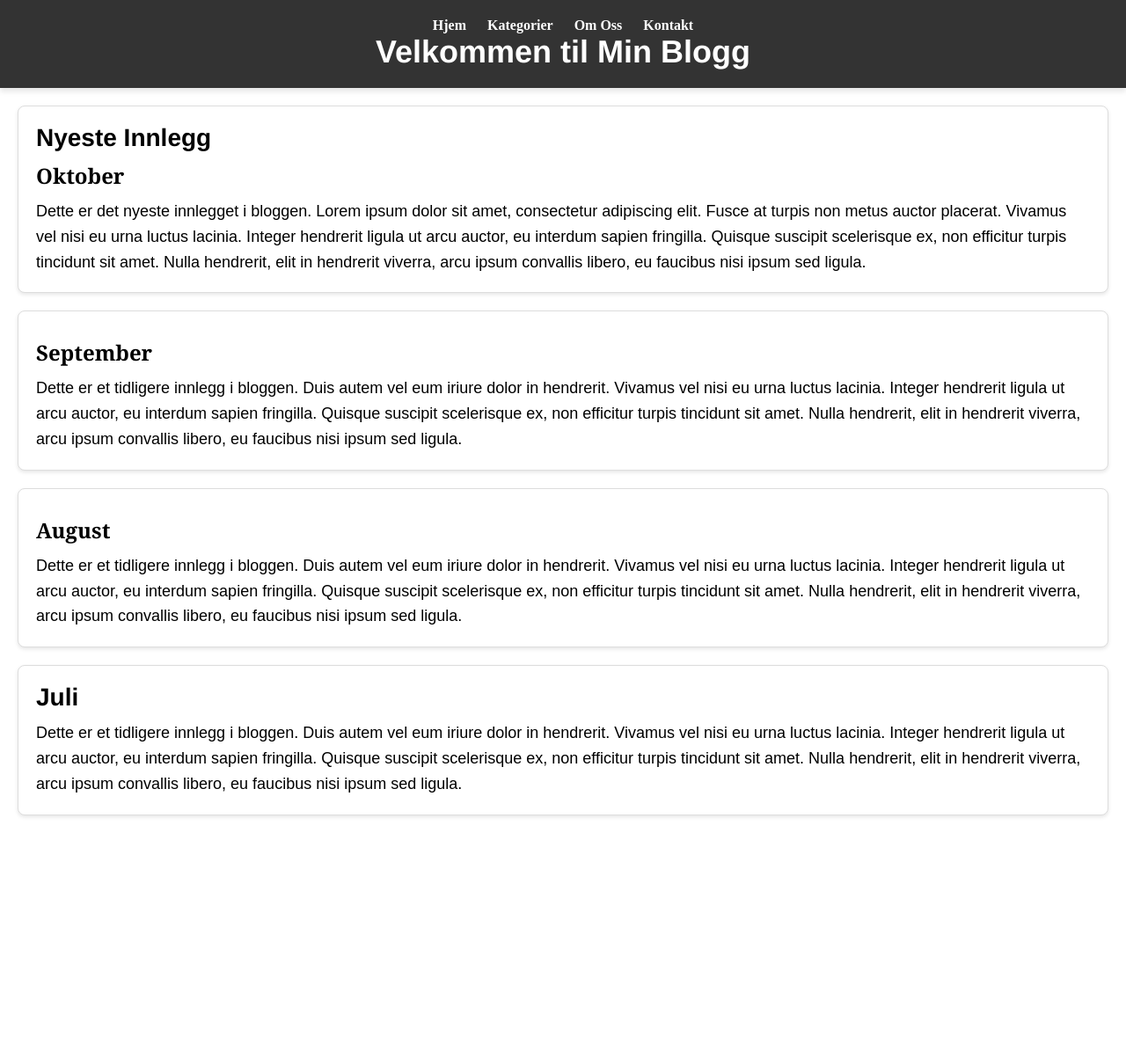
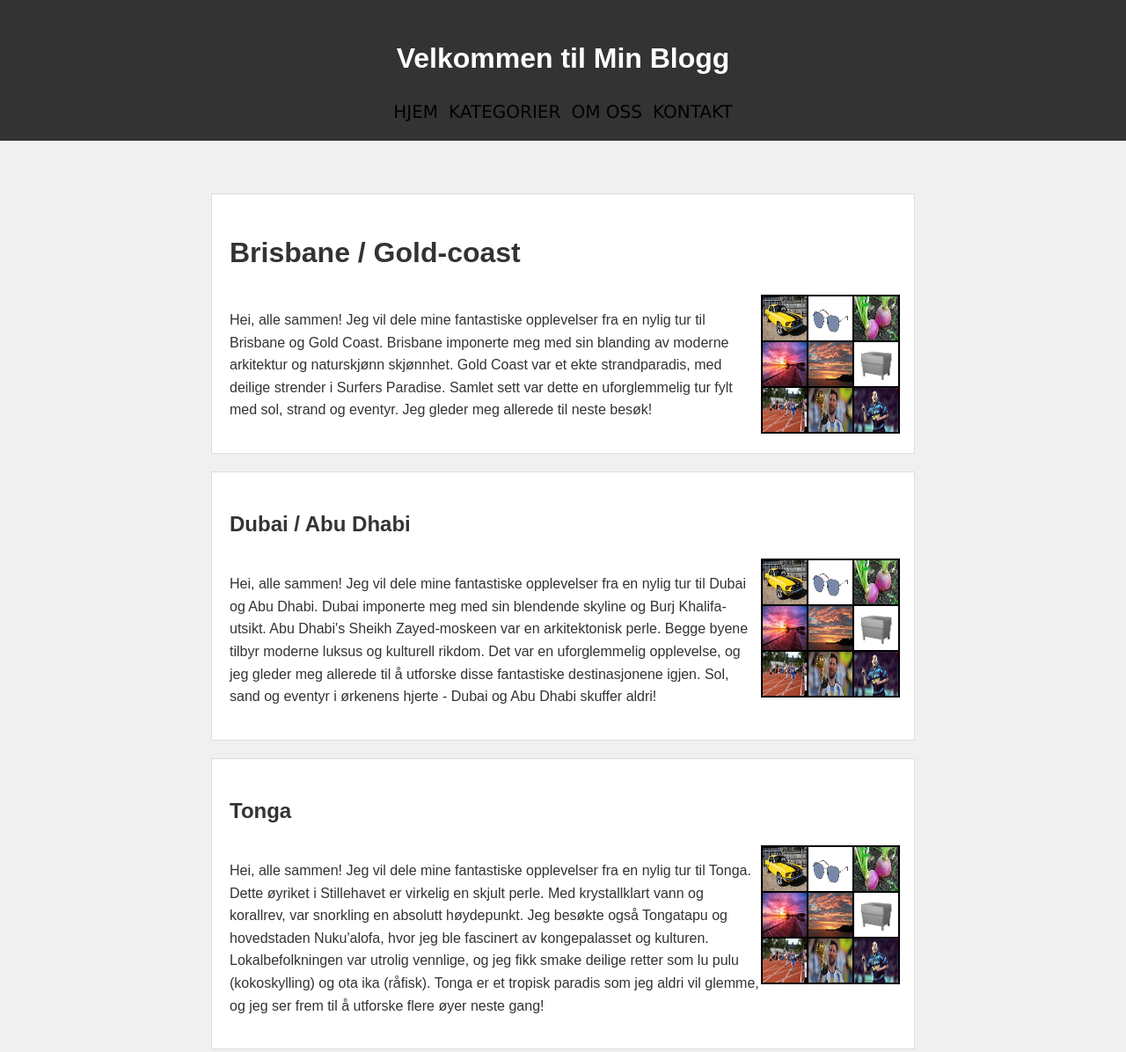
Before and after one commit to 1IMA-1IMB/kpsander.github.io, a plain HTML site: page docs/index.html in a window 1280 px wide. Shown: the top 1196 px of the page at 88% size. Before the commit the page ends 947 px from the top, so only its background shows below. Drawn offline with Linux system fonts and the light colour scheme; a web font is replaced by a local one.

Commit message:
mediaquery
blogg er tøft da

```diff
--- a/docs/CSS/style.css
+++ b/docs/CSS/style.css
@@ -1,106 +1,114 @@
-/* Default styles for all screen sizes */
-header {
+body, ul, li {
+    margin: 0;
+    padding: 0;
+  }
+
+  body {
+    font-family: Arial, sans-serif;
+    background-color: #f0f0f0;
+    color: #333;
+    line-height: 1.6;
+    position: relative;
+    margin-top: 200px;
+  }
+
+  .header {
     background-color: #333;
     color: #fff;
+    padding: 20px;
     text-align: center;
-    padding: 20px;
-    box-shadow: 0 4px 6px rgba(0, 0, 0, 0.1);
+    position: fixed;
+    top: 0;
+    right: 0;
+    left: 0;
   }
 
-h1 {
-    font-family: 'Helvetica Neue', sans-serif;
-    font-size: 36px;
+  .button-row{
+    display: flex;
+    justify-content: center;
+    flex-direction: row;
   }
 
-nav ul {
-    list-style-type: none;
+  .header-row-buttons{
+    transition: color 0.3s, text-shadow 0.3s, font 0.3s;
+    border: none;
+    background: none;
+    font-size: 20px;
+    font-family:Verdana, Geneva, Tahoma, sans-serif;
+  }
+  .header-row-buttons:hover{
+    color: orange;
+    text-shadow: 2px 2px 10px pink;
+    font: bold;
+    cursor: pointer;
+  }
+  .post-content{
+    display: flex;
+    flex-direction: row;
+  }
+  .picture-collection{
+    display: grid;
+    grid-template-columns: 50px 50px 50px;
+    grid-template-rows: 50px 50px 50px;
+    grid-gap: 2px;
+  }
+  .grid-pictures{
+    height: 50px;
+    width: 50px;
+    border-color: black;
+    border-style: solid;
+    border-width: 2px;
   }
 
-nav li {
-    display: inline;
-    margin: 10px;
+  .main {
+    max-width: 800px;
+    margin: 0 auto;
+    padding: 20px;
   }
 
-nav a {
-    text-decoration: none;
-    color: #fff;
-    font-weight: bold;
-    transition: color 0.3s;
+  .posts {
+    background-color: #fff;
+    padding: 20px;
+    border: 1px solid #ddd;
+    margin-bottom: 20px;
   }
 
-nav a:hover {
-    color: #ff9900;
+  h2, h3 {
+    color: #333;
   }
 
-/* Responsive styles for smaller screens (e.g., mobile) */
-@media (max-width: 768px) {
-    header {
+  section:first-of-type h2 {
+    background-color: #333;
+    color: #fff;
     padding: 10px;
-    }
-
-    h1 {
-        font-size: 24px;
-    }
-
-    nav ul {
+    margin: -20px -20px 20px -20px;
     text-align: center;
   }
 
-    nav li {
-        display: block;
-        margin: 5px;
+  .previous-posts {
+    background-color: #fff;
+    padding: 20px;
+    border: 1px solid #ddd;
+    margin-bottom: 20px;
+  }
+
+  @media (max-width: 500px) {
+    .button-row{
+      flex-direction: column;
+    }
+    .main{
+      margin-top: 300px;
+    }
+    .posts{
+      display: flex;
+      align-items: center;
+      justify-content: center;
+      flex-direction: column;
+    }
+    .post-content{
+      display: flex;
+      flex-direction: column;
+      justify-content: center;
+      align-items: center;
     }
   }
-
-/* Additional media queries for different screen sizes can be added here */
-
-
-* {
-    margin: 0;
-    padding: 0;
-    box-sizing: border-box;
-}
-
-section {
-    margin: 20px;
-    padding: 20px;
-    border: 1px solid #ddd;
-    border-radius: 8px;
-    background-color: #fff;
-    box-shadow: 0 2px 4px rgba(0, 0, 0, 0.1);
-}
-
-
-h2 {
-    font-family: 'Helvetica Neue', sans-serif;
-    font-size: 28px;
-    margin-bottom: 10px;
-}
-
-
-h3 {
-    font-family: 'Georgia', serif;
-    font-size: 24px;
-    margin-top: 10px;
-}
-
-
-p {
-    font-family: 'Arial', sans-serif;
-    font-size: 18px;
-    line-height: 1.6;
-    margin-top: 10px;
-}
-
-
-#post-list li {
-    margin-bottom: 20px;
-}
-a {
-    text-decoration: none;
-    color: #0078d4;
-    transition: color 0.3s;
-}
-a:hover {
-    color: #0056b3;
-}
--- a/docs/index.html
+++ b/docs/index.html
@@ -5,89 +5,102 @@
     <meta name="viewport" content="width=device-width, initial-scale=1.0">
     <title>Min Blogg</title>
     <link rel="stylesheet" type="text/css" href="css/style.css">
+    <link href="https://db.onlinewebfonts.com/c/82724711928097a9b800297e88bbfeb1?family=minecraft+enchantment+Regular" rel="stylesheet">
 </head>
 <body>
-    <header>
-        <nav>
-            <ul>
-                <li><a href="#">Hjem</a></li>
-                <li><a href="#">Kategorier</a></li>
-                <li><a href="#">Om Oss</a></li>
-                <li><a href="#">Kontakt</a></li>
-            </ul>
-        </nav>
+    <div class="header">
         <h1>Velkommen til Min Blogg</h1>
-    </header>
-    <main>
-        <section id="latest-post">
-            <h2>Nyeste Innlegg</h2>
-            <article>
-                <h3>Oktober</h3>
-                <p>
-                    Dette er det nyeste innlegget i bloggen.
-                    Lorem ipsum dolor sit amet, consectetur adipiscing elit.
-                    Fusce at turpis non metus auctor placerat.
-                    Vivamus vel nisi eu urna luctus lacinia.
-                    Integer hendrerit ligula ut arcu auctor, eu interdum sapien fringilla.
-                    Quisque suscipit scelerisque ex, non efficitur turpis tincidunt sit amet.
-                    Nulla hendrerit, elit in hendrerit viverra, arcu ipsum convallis libero,
-                    eu faucibus nisi ipsum sed ligula.
+        <div class="button-row">
+            <button class="header-row-buttons">HJEM</button>
+            <button class="header-row-buttons">KATEGORIER</button>
+            <button class="header-row-buttons">OM OSS</button>
+            <button class="header-row-buttons">KONTAKT</button>
+        </div>
+    </div>
+    <div class="main">
+        <div class="posts">
+            <div class="post-title">
+                <h1>Brisbane / Gold-coast</h1>
+            </div>
+            <div class="post-content">
+                <p class="content">
+                    Hei, alle sammen! Jeg vil dele mine fantastiske opplevelser fra en nylig tur til Brisbane og Gold Coast. Brisbane imponerte meg med sin blanding av moderne arkitektur og naturskjønn skjønnhet. Gold Coast var et ekte strandparadis, med deilige strender i Surfers Paradise. Samlet sett var dette en uforglemmelig tur fylt med sol, strand og eventyr. Jeg gleder meg allerede til neste besøk!
                 </p>
-            </article>
-        </section>
-        <section id="previous-posts">
-            <ul id="post-list">
-                    <h3>September</h3>
-                    <p>
-                        Dette er et tidligere innlegg i bloggen.
-                        Duis autem vel eum iriure dolor in hendrerit.
-                        Vivamus vel nisi eu urna luctus lacinia.
-                        Integer hendrerit ligula ut arcu auctor,
-                        eu interdum sapien fringilla.
-                        Quisque suscipit scelerisque ex,
-                        non efficitur turpis tincidunt sit amet.
-                        Nulla hendrerit, elit in hendrerit viverra,
-                        arcu ipsum convallis libero,
-                        eu faucibus nisi ipsum sed ligula.
-                    </p>
-            </ul>
-        </section>
-        <section id="previous-posts">
-            <ul id="post-list">
-                    <h3>August</h3>
-                    <p>
-                        Dette er et tidligere innlegg i bloggen.
-                        Duis autem vel eum iriure dolor in hendrerit.
-                        Vivamus vel nisi eu urna luctus lacinia.
-                        Integer hendrerit ligula ut arcu auctor,
-                        eu interdum sapien fringilla.
-                        Quisque suscipit scelerisque ex,
-                        non efficitur turpis tincidunt sit amet.
-                        Nulla hendrerit, elit in hendrerit viverra,
-                        arcu ipsum convallis libero,
-                        eu faucibus nisi ipsum sed ligula.
-                    </p>
-            </ul>
-        </section>
-        <section id="previous-posts">
-            <h2>Juli</h2>
-            <ul id="post-list">
-                    <h3></h3>
-                    <p>
-                        Dette er et tidligere innlegg i bloggen.
-                        Duis autem vel eum iriure dolor in hendrerit.
-                        Vivamus vel nisi eu urna luctus lacinia.
-                        Integer hendrerit ligula ut arcu auctor,
-                        eu interdum sapien fringilla.
-                        Quisque suscipit scelerisque ex,
-                        non efficitur turpis tincidunt sit amet.
-                        Nulla hendrerit, elit in hendrerit viverra,
-                        arcu ipsum convallis libero,
-                        eu faucibus nisi ipsum sed ligula.
-                    </p>
-            </ul>
-        </section>
-
-    </main>
+                <div class="picture-collection">
+                    <img class="grid-pictures" src="images\bilde-1.jpg">
+                    <img class="grid-pictures" src="images\bilde-2.png">
+                    <img class="grid-pictures" src="images\bilde-3.jpg">
+                    <img class="grid-pictures" src="images\bilde-4.jpg">
+                    <img class="grid-pictures" src="images\bilde-5.jpg">
+                    <img class="grid-pictures" src="images\bilde-6.jpg">
+                    <img class="grid-pictures" src="images\bilde-7.jpg">
+                    <img class="grid-pictures" src="images\bilde-8.jpg">
+                    <img class="grid-pictures" src="images\bilde-9.jpg">
+                </div>
+            </div>
+        </div>
+        <div class="posts">
+            <div class="post-title">
+                <h2>Dubai / Abu Dhabi</h2>
+            </div>
+            <div class="post-content">
+                <p class="content">
+                    Hei, alle sammen! Jeg vil dele mine fantastiske opplevelser fra en nylig tur til Dubai og Abu Dhabi. Dubai imponerte meg med sin blendende skyline og Burj Khalifa-utsikt. Abu Dhabi's Sheikh Zayed-moskeen var en arkitektonisk perle. Begge byene tilbyr moderne luksus og kulturell rikdom. Det var en uforglemmelig opplevelse, og jeg gleder meg allerede til å utforske disse fantastiske destinasjonene igjen. Sol, sand og eventyr i ørkenens hjerte - Dubai og Abu Dhabi skuffer aldri!
+                </p>
+                <div class="picture-collection">
+                    <img class="grid-pictures" src="images\bilde-1.jpg">
+                    <img class="grid-pictures" src="images\bilde-2.png">
+                    <img class="grid-pictures" src="images\bilde-3.jpg">
+                    <img class="grid-pictures" src="images\bilde-4.jpg">
+                    <img class="grid-pictures" src="images\bilde-5.jpg">
+                    <img class="grid-pictures" src="images\bilde-6.jpg">
+                    <img class="grid-pictures" src="images\bilde-7.jpg">
+                    <img class="grid-pictures" src="images\bilde-8.jpg">
+                    <img class="grid-pictures" src="images\bilde-9.jpg">
+                </div>
+            </div>
+        </div>
+        <div class="posts">
+            <div class="post-title">
+                <h2>Tonga</h2>
+            </div>
+            <div class="post-content">
+                <p class="content">
+                    Hei, alle sammen! Jeg vil dele mine fantastiske opplevelser fra en nylig tur til Tonga. Dette øyriket i Stillehavet er virkelig en skjult perle. Med krystallklart vann og korallrev, var snorkling en absolutt høydepunkt. Jeg besøkte også Tongatapu og hovedstaden Nuku'alofa, hvor jeg ble fascinert av kongepalasset og kulturen. Lokalbefolkningen var utrolig vennlige, og jeg fikk smake deilige retter som lu pulu (kokoskylling) og ota ika (råfisk). Tonga er et tropisk paradis som jeg aldri vil glemme, og jeg ser frem til å utforske flere øyer neste gang!
+                </p>
+                <div class="picture-collection">
+                    <img class="grid-pictures" src="images\bilde-1.jpg">
+                    <img class="grid-pictures" src="images\bilde-2.png">
+                    <img class="grid-pictures" src="images\bilde-3.jpg">
+                    <img class="grid-pictures" src="images\bilde-4.jpg">
+                    <img class="grid-pictures" src="images\bilde-5.jpg">
+                    <img class="grid-pictures" src="images\bilde-6.jpg">
+                    <img class="grid-pictures" src="images\bilde-7.jpg">
+                    <img class="grid-pictures" src="images\bilde-8.jpg">
+                    <img class="grid-pictures" src="images\bilde-9.jpg">
+                </div>
+            </div>
+        </div>
+        <div class="posts">
+            <div class="post-title">
+                <h2>Sao Paulo / Brasilia</h2>
+            </div>
+            <div class="post-content">
+                <p class="content">
+                    Hei alle sammen! Jeg vil dele mine spennende opplevelser fra en nylig tur til São Paulo og Brasília i Brasil. São Paulo imponerte meg med sitt pulserende byliv, utallige restauranter og kulturelle mangfold. Jeg utforsket også Brasília, landets hovedstad, og ble forbløffet over dens moderne arkitektur, spesielt Palácio do Planalto og Den nasjonale kongressbygningen. Mellom disse byene fikk jeg oppleve Brasils kontrastrike sjarm, fra urbane natteliv i São Paulo til den arkitektoniske prakt i Brasília. Denne reisen var uforglemmelig, og jeg ser frem til å oppdage mer av dette vakre landet i fremtiden.
+                <div class="picture-collection">
+                    <img class="grid-pictures" src="images\bilde-1.jpg">
+                    <img class="grid-pictures" src="images\bilde-2.png">
+                    <img class="grid-pictures" src="images\bilde-3.jpg">
+                    <img class="grid-pictures" src="images\bilde-4.jpg">
+                    <img class="grid-pictures" src="images\bilde-5.jpg">
+                    <img class="grid-pictures" src="images\bilde-6.jpg">
+                    <img class="grid-pictures" src="images\bilde-7.jpg">
+                    <img class="grid-pictures" src="images\bilde-8.jpg">
+                    <img class="grid-pictures" src="images\bilde-9.jpg">
+                </div>
+            </div>
+        </div>
+    </div>
 </body>
 </html>
--- a/docs/styles/styles.css
+++ /dev/null
@@ -1,84 +0,0 @@
-body {
-    font-family: 'Arial', sans-serif;
-    background-color: #f7f7f7;
-    margin: 0;
-    padding: 0;
-}
-
-.container {
-    max-width: 600px;
-    margin: 0 auto;
-    padding: 20px;
-    background-color: #fff;
-    box-shadow: 0 0 10px rgba(0, 0, 0, 0.2);
-    border-radius: 10px;
-    height: auto +
-}
-
-h1 {
-    text-align: center;
-    color: #007bff;
-    font-size: 24px;
-}
-
-.input-container {
-    margin-bottom: 20px;
-    transition: background-color 0.5s;
-}
-
-label {
-    display: block;
-    margin-bottom: 5px;
-    color: #333;
-}
-
-input[type="text"],
-input[type="password"],
-input[type="email"],
-input[type="number"],
-input[type="date"],
-input[type="color"],
-input[type="range"],
-input[type="file"] {
-    width: 100%;
-    padding: 10px;
-    border: 1px solid #ccc;
-    border-radius: 5px;
-    font-size: 16px;
-    color: #555;
-}
-
-input[type="text"]:focus,
-input[type="password"]:focus,
-input[type="email"]:focus,
-input[type="number"]:focus,
-input[type="date"]:focus,
-input[type="color"]:focus,
-input[type="range"]:focus,
-input[type="file"]:focus {
-    outline: none;
-    border-color: #007bff;
-}
-
-input[type="radio"],
-input[type="checkbox"] {
-    margin-right: 5px;
-}
-
-input[type="submit"] {
-    background-color: #007bff;
-    color: #fff;
-    padding: 10px 20px;
-    border: none;
-    border-radius: 5px;
-    font-size: 16px;
-    cursor: pointer;
-    transition: background-color 0.3s;
-}
-
-input[type="submit"]:hover {
-    background-color: #0056b3;
-}
-.input-container:hover{
-    background-color: lightgrey;
-}
```
Also changed, not shown: docs/images/bilde-1.jpg (added), docs/images/bilde-2.png (added), docs/images/bilde-2.webp (added), docs/images/bilde-3.jpg (added), docs/images/bilde-4.jpg (added), docs/images/bilde-5.jpg (added), docs/images/bilde-6.jpg (added), docs/images/bilde-7.jpg (added), docs/images/bilde-8.jpg (added), docs/images/bilde-9.jpg (added), docs/images/logo.png (deleted). Lines whose indentation alone changed are shown as unchanged.
